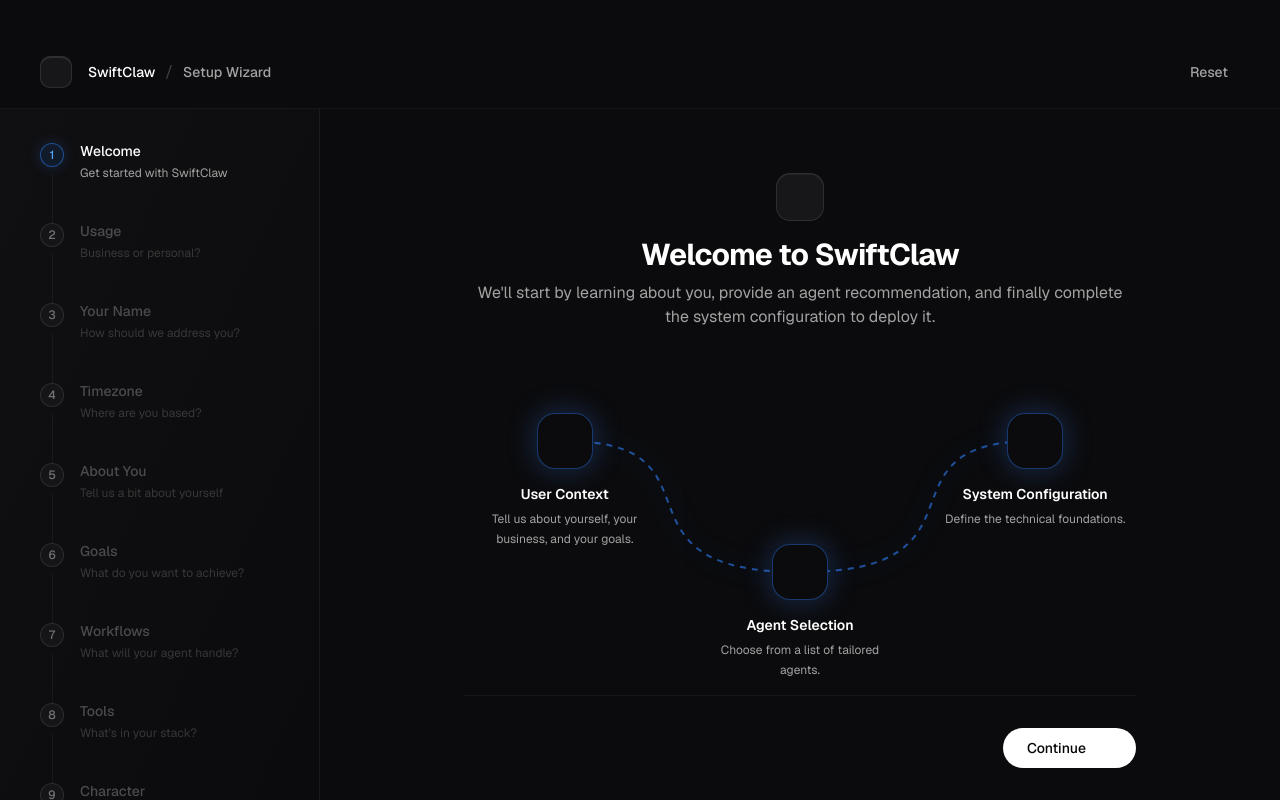
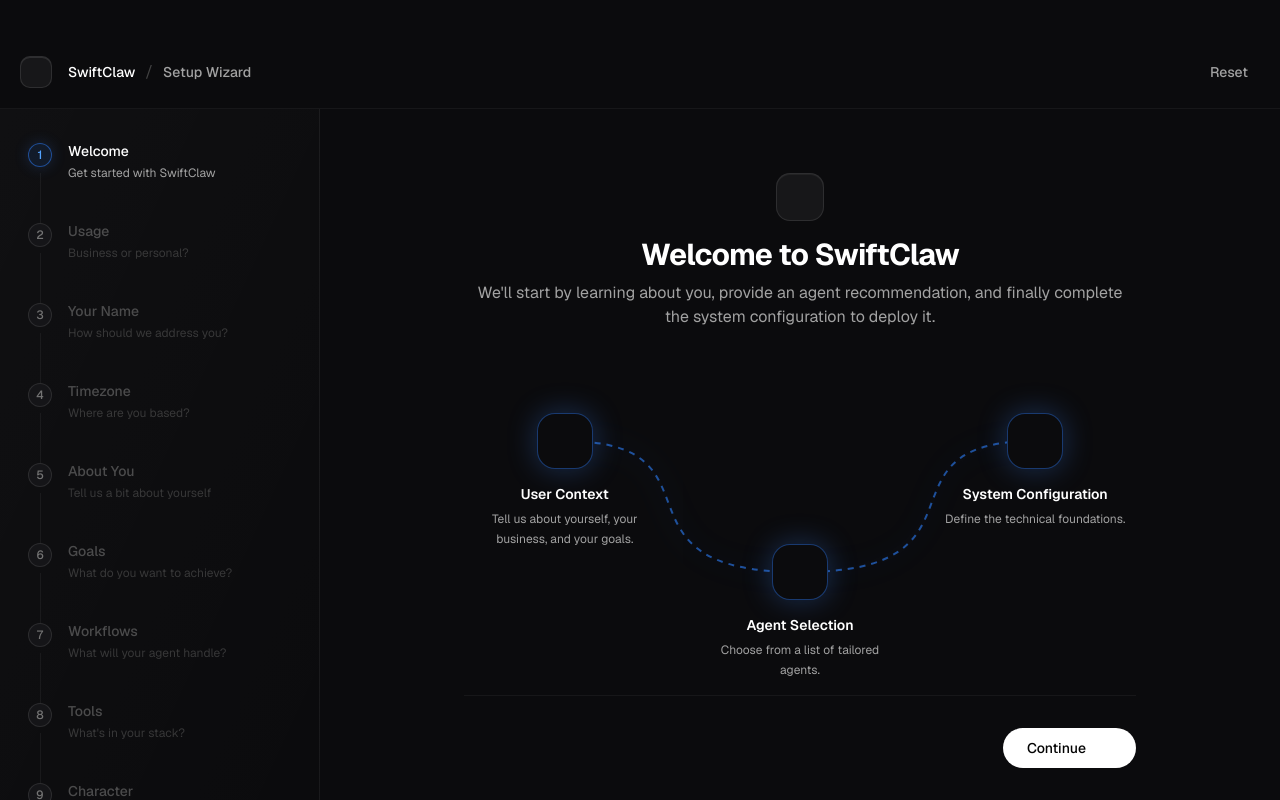
Before and after one commit to anthonyyoo24/swiftclaw-app, a Next.js app: page /onboarding in a window 1280 px wide. Built offline with nearby package versions, Linux system fonts and the light colour scheme; some icons are missing.

Commit message:
Refactored AppHeader to use the utility class merger, standardized layout padding across the application and wizard shells, and temporarily disabled the scheduler navigation item.

```diff
--- a/src/app/(app)/layout.tsx
+++ b/src/app/(app)/layout.tsx
@@ -6,7 +6,7 @@ export default function AppLayout({ children }: { children: React.ReactNode }) {
     return (
         <AuthGuard>
             <div className="bg-[#09090b] w-full flex flex-col h-screen text-white font-sans relative overflow-hidden antialiased">
-                <AppHeader subtitle="Workspace" className="px-6 sm:px-10 pt-14 pb-5 drag" />
+                <AppHeader subtitle="Workspace" className="pt-14 pb-5 drag" />
 
                 {/* Main Content Split */}
                 <div className="flex flex-1 overflow-hidden relative z-10 w-full border-t border-white/5">
--- a/src/components/dashboard/AppSidebar.tsx
+++ b/src/components/dashboard/AppSidebar.tsx
@@ -14,7 +14,7 @@ interface NavItem {
 const NAV_ITEMS: NavItem[] = [
     { label: "Home", icon: "solar:home-2-linear", href: "/" },
     { label: "Tasks", icon: "solar:checklist-linear", href: "/tasks" },
-    { label: "Scheduler", icon: "solar:calendar-mark-linear", href: "/scheduler" },
+    // { label: "Scheduler", icon: "solar:calendar-mark-linear", href: "/scheduler" },
     { label: "Skills", icon: "solar:magic-stick-3-linear", href: "/skills" },
 ];
 
--- a/src/components/ui/AppHeader.tsx
+++ b/src/components/ui/AppHeader.tsx
@@ -1,4 +1,5 @@
 import { Icon } from "@iconify/react";
+import { cn } from "@/lib/utils";
 
 interface AppHeaderProps {
     /** Text shown after the "/" separator, e.g. "Workspace" or "Setup Wizard" */
@@ -16,7 +17,10 @@ interface AppHeaderProps {
 export function AppHeader({ subtitle, rightSlot, className }: AppHeaderProps) {
     return (
         <header
-            className={`flex items-center justify-between px-6 sm:px-8 py-4 border-b border-white/5 bg-transparent z-20 shrink-0 ${className ?? ""}`}
+            className={cn(
+                "flex items-center justify-between px-5 py-4 border-b border-white/5 bg-transparent z-20 shrink-0",
+                className
+            )}
         >
             <div className="flex items-center gap-4">
                 {/* App Logo */}
--- a/src/components/ui/wizard/WizardShell.tsx
+++ b/src/components/ui/wizard/WizardShell.tsx
@@ -52,21 +52,9 @@ export function WizardShell({
 }: WizardShellProps) {
     return (
         <div className="bg-[#09090b] opacity-[0.99] w-full flex flex-col h-screen text-white font-sans relative overflow-hidden">
-            {/* Background effects */}
-            {/* <div className="pointer-events-none absolute inset-0 -z-10">
-                <div className="absolute inset-0 bg-linear-to-b from-transparent via-black/50 to-black" />
-                <div className="absolute left-1/2 top-[40%] -translate-x-1/2 -translate-y-1/2">
-                    <div className="w-[50rem] h-[50rem] rounded-full bg-blue-600/10 blur-[120px] mix-blend-screen animate-pulse duration-[4000ms]" />
-                </div>
-                <div
-                    className="absolute inset-0 opacity-[0.15]"
-                    style={{ backgroundImage: "radial-gradient(circle at 2px 2px, white 1px, transparent 0)", backgroundSize: "24px 24px" }}
-                />
-            </div> */}
-
             <AppHeader
                 subtitle={title}
-                className="px-6 sm:px-10 pt-14 pb-5 drag"
+                className="pt-14 pb-5 drag"
                 rightSlot={
                     <button
                         type="button"
--- a/src/components/ui/wizard/WizardSidebar.tsx
+++ b/src/components/ui/wizard/WizardSidebar.tsx
@@ -15,7 +15,7 @@ interface WizardSidebarProps {
 
 export function WizardSidebar({ steps, currentStepIndex, maxVisitedIndex, canProgress, onStepClick }: WizardSidebarProps) {
     return (
-        <aside className="w-[320px] border-r border-white/5 bg-linear-to-br from-white/2 to-transparent px-10 pt-8 pb-8 hidden lg:block overflow-y-auto shrink-0">
+        <aside className="w-[320px] border-r border-white/5 bg-linear-to-br from-white/2 to-transparent px-7 pt-8 pb-8 hidden lg:block overflow-y-auto shrink-0">
             <nav className="relative">
                 {steps.map((step, index) => {
                     // A step is "done" if we've either passed it or previously reached it.
```
